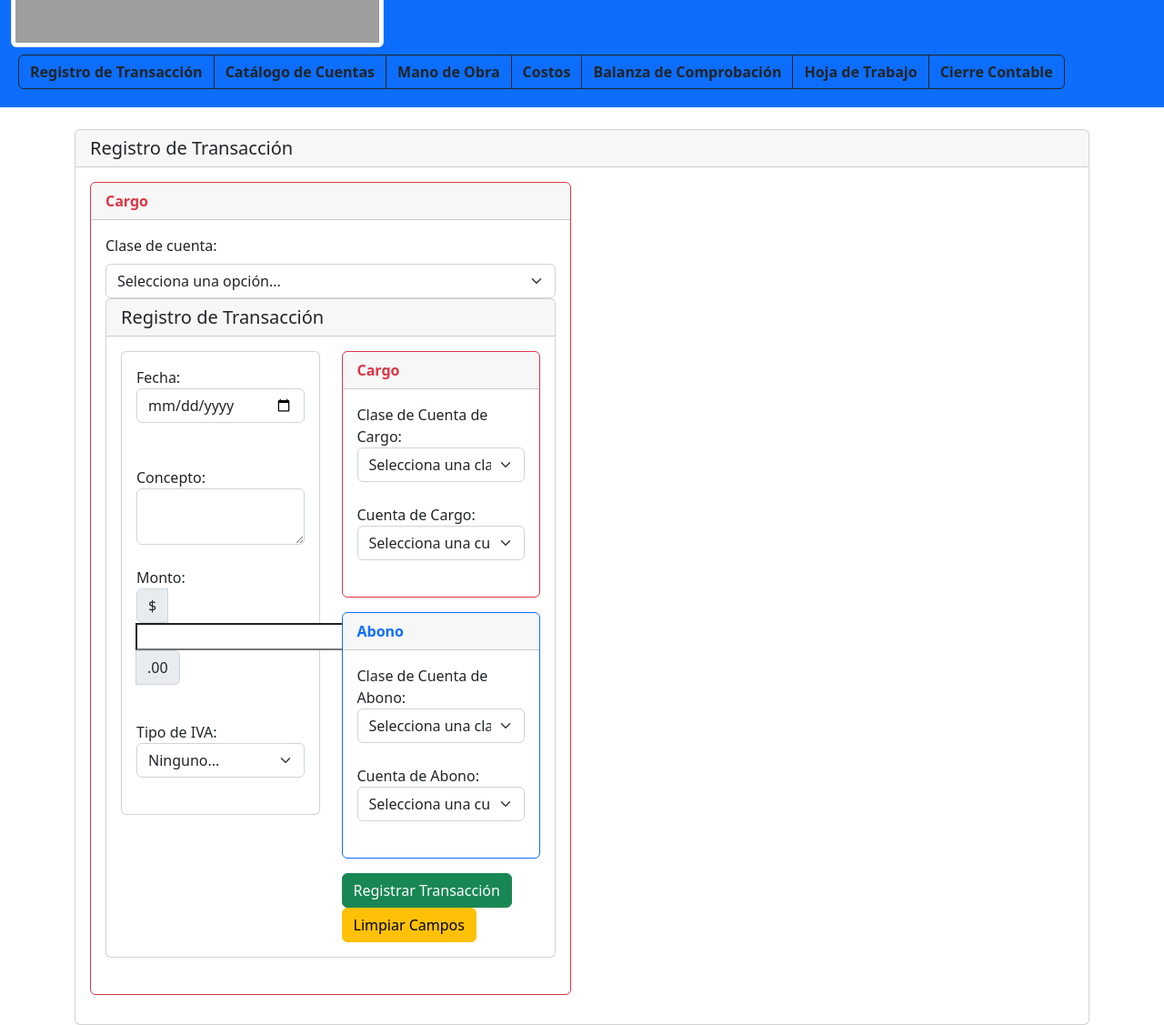
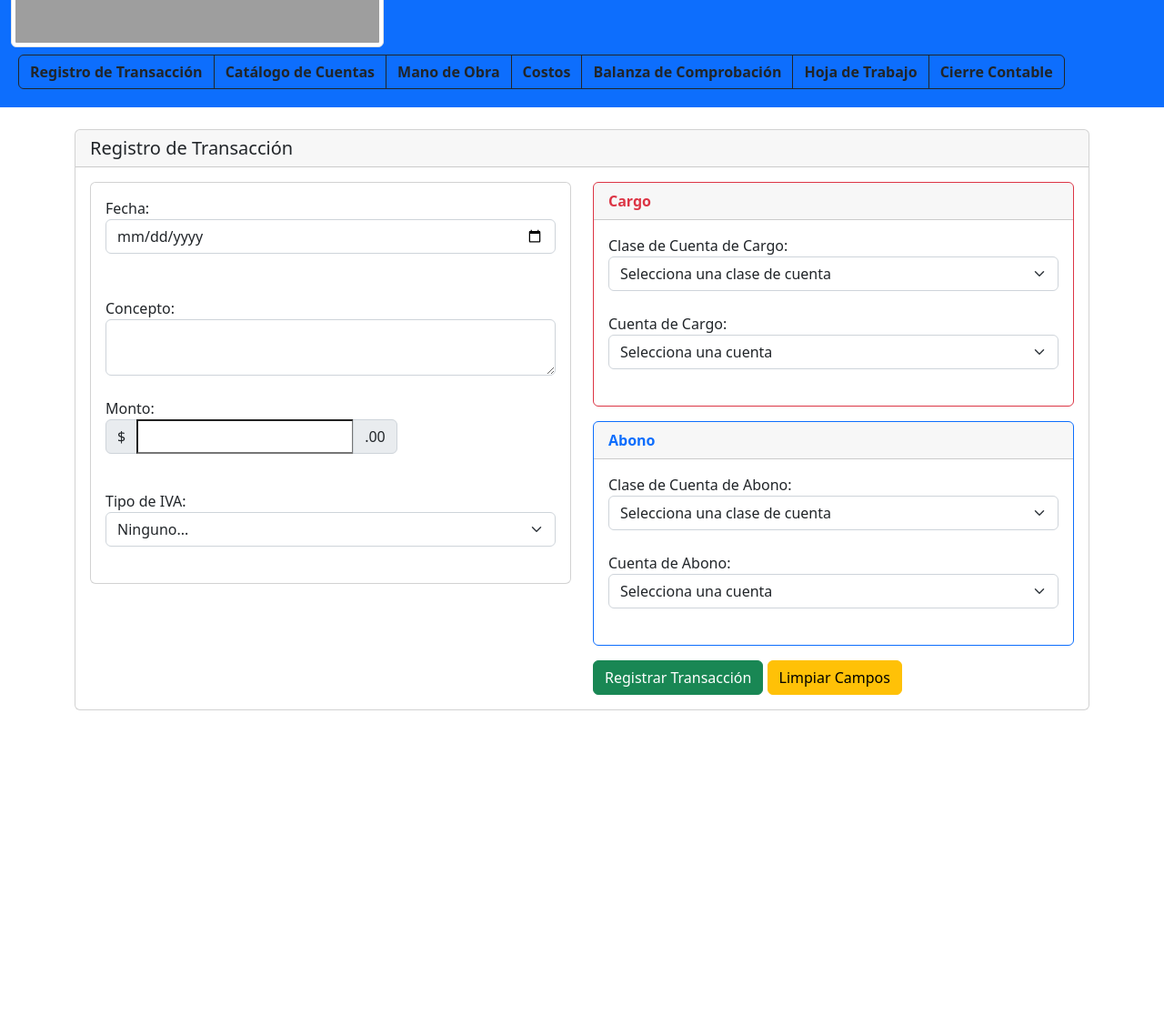
Before and after one commit to DanielAvelar2002/proyectoSIC, a Django app: page /registroTransaccion in a window 1280 px wide. Shown: the part 266-1393 px from the top of the page at 91% size. After the commit the page ends 1047 px from the top, so only its background shows below. Run offline with Django 4.2, Linux system fonts and the light colour scheme; data comes from the database, SQL or seed files in the repository; some libraries are stand-ins or nearby versions; grey boxes are pictures that could not be loaded.

Commit message:
Update registro_transaccion.html

```diff
--- a/sistema_contable/templates/transacciones/registro_transaccion.html
+++ b/sistema_contable/templates/transacciones/registro_transaccion.html
@@ -4,22 +4,6 @@
 
 {% block contenido %}
 
-<div class="card">
-    <h5 class="card-header">Registro de Transacción</h5>
-    <div class="card-body">
-        <div class="row">
-            <div class="col-sm-6">
-                <div class="card border-danger mb-3">
-                    <div class="card-header text-danger fw-bold">Cargo</div>
-                    <div class="card-body">
-                        <p class="card-title fs-6">Clase de cuenta:</p>
-                        <div class="col-auto">
-                            <label class="visually-hidden" for="autoSizingSelect">Preference</label>
-                            <select class="form-select" id="autoSizingSelect">
-                                <option selected>Selecciona una opción...</option>
-                                <option value="1">Activo</option>
-                                <option value="2">Pasivo</option>
-                                <option value="3">Capital</option>
 <form method="post" action="{% url 'registroTransaccion' %}" onsubmit="return validarMonto()">
     {% csrf_token %}
     <div class="card">
```
